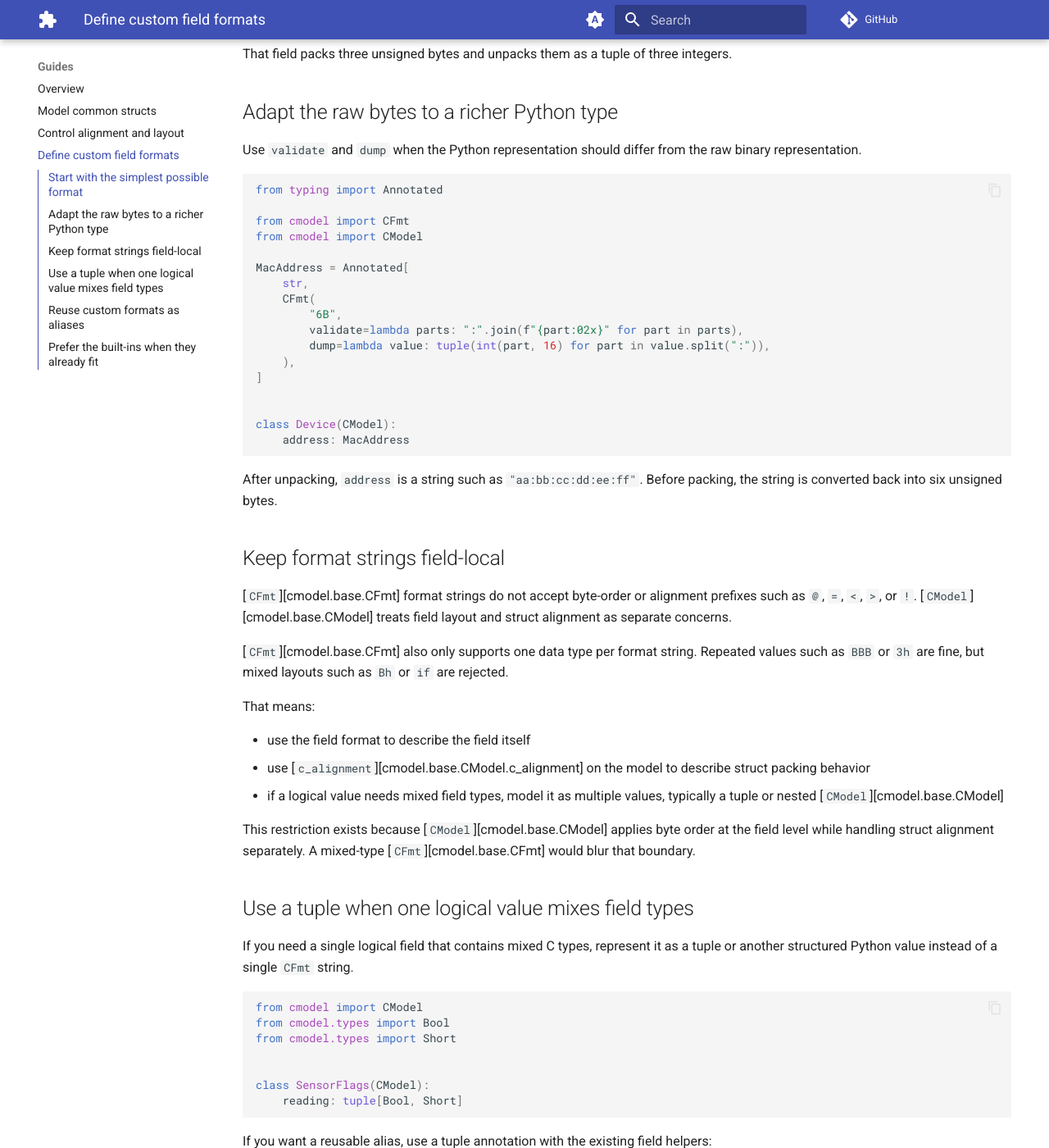
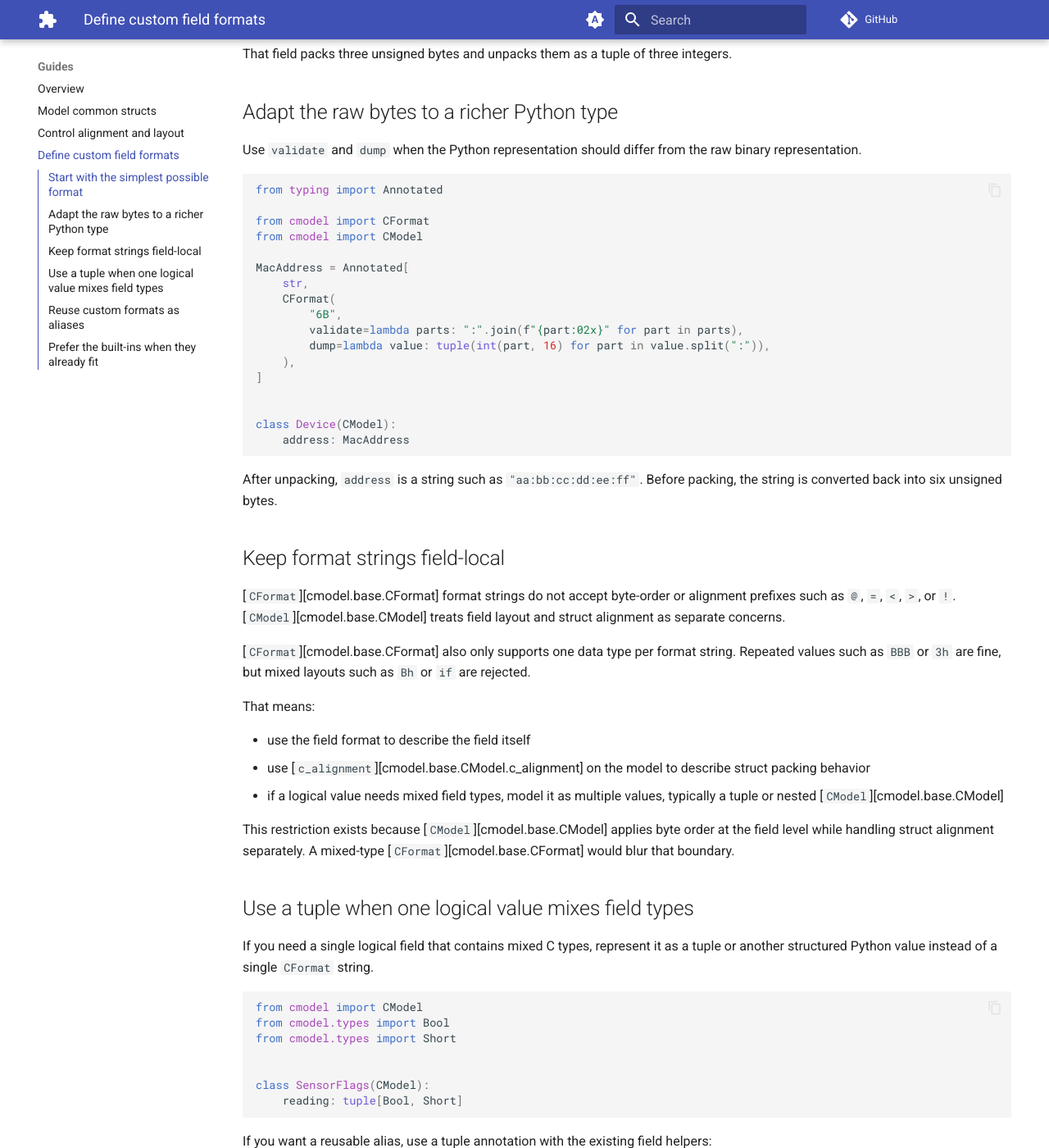
Before and after one commit to rmorshea/cmodel, an MkDocs documentation site: the page built from docs/src/guides/define-custom-field-formats.md, in a window 1280 px wide and 1400 px high, scrolled down 694 px. Shown: the whole window at 82% size. Built offline with MkDocs 1.6.1 and Material for MkDocs 9.7.7, drawn with Linux system fonts in a browser that asks for light colours; comment, search, counter and statistics services are not loaded; some of the changed text lies outside the part shown.

Commit message:
cfmt->cformat

````diff
--- a/docs/src/guides/define-custom-field-formats.md
+++ b/docs/src/guides/define-custom-field-formats.md
@@ -1,7 +1,7 @@
 # Define custom field formats
 
-Use [`CFmt`][cmodel.base.CFmt] when the built-in aliases in [`cmodel.types`][cmodel.types] do not describe the field you
-need. [`CFmt`][cmodel.base.CFmt] lets you define:
+Use [`CFormat`][cmodel.base.CFormat] when the built-in aliases in [`cmodel.types`][cmodel.types] do not describe the field you
+need. [`CFormat`][cmodel.base.CFormat] lets you define:
 
 - the underlying `struct` format string
 - how unpacked values become Python objects
@@ -15,10 +15,10 @@ format string.
 ```python
 from typing import Annotated
 
-from cmodel import CFmt
+from cmodel import CFormat
 from cmodel import CModel
 
-RGB = Annotated[tuple[int, int, int], CFmt("BBB")]
+RGB = Annotated[tuple[int, int, int], CFormat("BBB")]
 
 
 class Pixel(CModel):
@@ -35,12 +35,12 @@ binary representation.
 ```python
 from typing import Annotated
 
-from cmodel import CFmt
+from cmodel import CFormat
 from cmodel import CModel
 
 MacAddress = Annotated[
     str,
-    CFmt(
+    CFormat(
         "6B",
         validate=lambda parts: ":".join(f"{part:02x}" for part in parts),
         dump=lambda value: tuple(int(part, 16) for part in value.split(":")),
@@ -57,10 +57,10 @@ the string is converted back into six unsigned bytes.
 
 ## Keep format strings field-local
 
-[`CFmt`][cmodel.base.CFmt] format strings do not accept byte-order or alignment prefixes such as `@`, `=`,
+[`CFormat`][cmodel.base.CFormat] format strings do not accept byte-order or alignment prefixes such as `@`, `=`,
 `<`, `>`, or `!`. [`CModel`][cmodel.base.CModel] treats field layout and struct alignment as separate concerns.
 
-[`CFmt`][cmodel.base.CFmt] also only supports one data type per format string. Repeated values such as
+[`CFormat`][cmodel.base.CFormat] also only supports one data type per format string. Repeated values such as
 `BBB` or `3h` are fine, but mixed layouts such as `Bh` or `if` are rejected.
 
 That means:
@@ -71,12 +71,12 @@ That means:
     tuple or nested [`CModel`][cmodel.base.CModel]
 
 This restriction exists because [`CModel`][cmodel.base.CModel] applies byte order at the field level while
-handling struct alignment separately. A mixed-type [`CFmt`][cmodel.base.CFmt] would blur that boundary.
+handling struct alignment separately. A mixed-type [`CFormat`][cmodel.base.CFormat] would blur that boundary.
 
 ## Use a tuple when one logical value mixes field types
 
 If you need a single logical field that contains mixed C types, represent it as a tuple
-or another structured Python value instead of a single `CFmt` string.
+or another structured Python value instead of a single `CFormat` string.
 
 ```python
 from cmodel import CModel
@@ -108,7 +108,7 @@ If a custom format appears in more than one place, define it once and reuse it a
 type alias.
 
 ```python
-Temperature = Annotated[int, CFmt("h")]
+Temperature = Annotated[int, CFormat("h")]
 
 
 class Sample(CModel):
@@ -120,5 +120,5 @@ This keeps the model readable and makes layout changes easier to manage.
 
 ## Prefer the built-ins when they already fit
 
-[`CFmt`][cmodel.base.CFmt] is the escape hatch, not the default. Reach for [`cmodel.types`][cmodel.types] first, then use
+[`CFormat`][cmodel.base.CFormat] is the escape hatch, not the default. Reach for [`cmodel.types`][cmodel.types] first, then use
 custom formats only where they make the binary contract clearer.
````
Also changed, not shown: docs/src/details.md (+3 -3 lines), docs/src/guides/index.md (+2 -10 lines), docs/src/guides/model-common-structs.md (+4 -4 lines), docs/src/index.md (+4 -20 lines), 3 other files.
